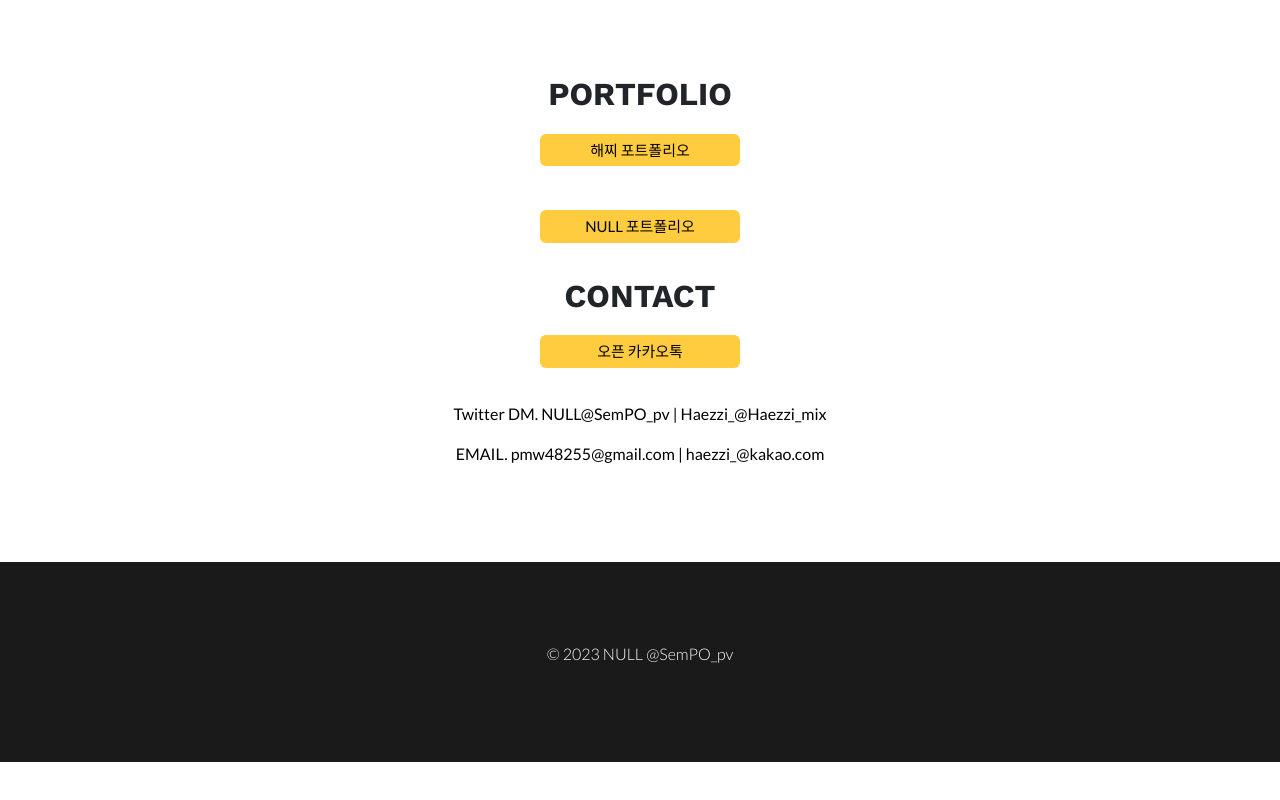
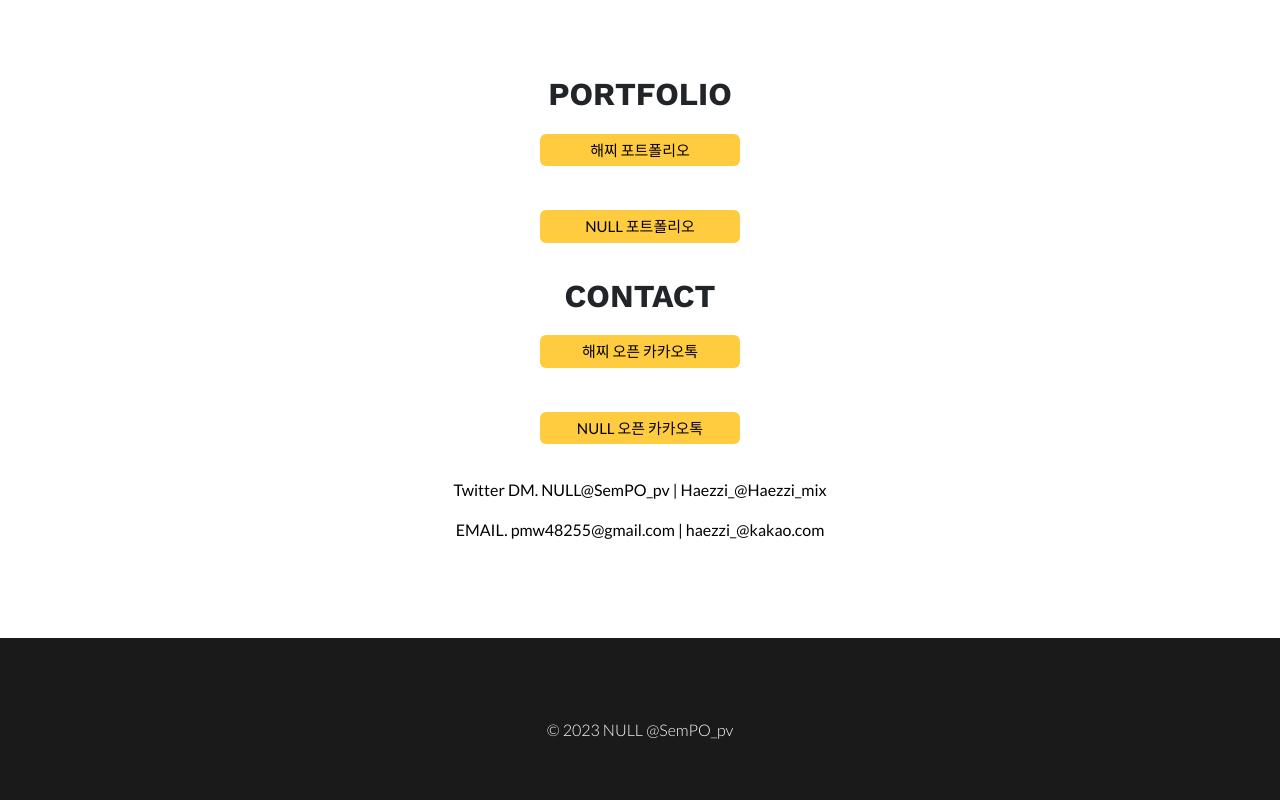
Before and after one commit to pmw4825/nullandhaezzi, a plain HTML site: page index.html in a window 1280 px wide. Shown: the part 7427-8227 px from the top of the page. Before the commit the page ends 8189 px from the top, so only its background shows below. Drawn offline with nearby package versions, Linux system fonts and the light colour scheme.

Commit message:
Update index.html

```diff
--- a/index.html
+++ b/index.html
@@ -367,7 +367,8 @@
 
                 <h2 class="section-title"><b>CONTACT</b></h2>
                 <div class="button-block">
-                  <a class="button" href="https://open.kakao.com/o/gPRYNfIf" target='_blank'><b>오픈 카카오톡</b></a><br>
+                  <a class="button" href="https://open.kakao.com/me/Haezzi_" target='_blank'><b>해찌 오픈 카카오톡</b></a><br>
+		  <a class="button" href="https://open.kakao.com/o/s8snUDef" target='_blank'><b>NULL 오픈 카카오톡</b></a><br>
                   <p><b style="color: rgb(0, 0, 0);">Twitter DM. NULL@SemPO_pv | Haezzi_@Haezzi_mix</b></p>
                   <p><b style="color: rgb(0, 0, 0);">EMAIL. pmw48255@gmail.com | haezzi_@kakao.com</b></p>
                 </div>
```
